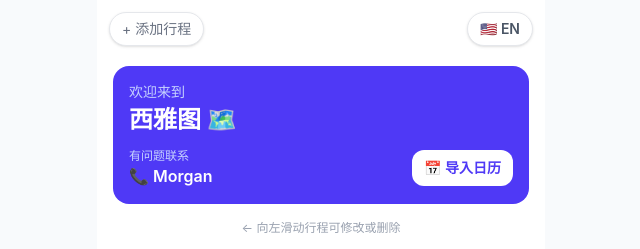
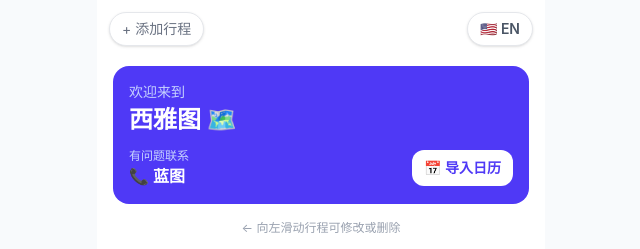
Before and after one commit to mmmorgandata/parentpass, a React (Vite) app: page / in a window 1280 px wide. Shown: the top 249 px of the page, without its empty margins (319-959 px from the left). Built offline with nearby package versions, Linux system fonts and the light colour scheme.

Commit message:
Update daughter name: 蓝图 / Morgan

```diff
--- a/src/data/tripData.js
+++ b/src/data/tripData.js
@@ -1,7 +1,7 @@
 export const defaultTripData = {
   traveler: '爸爸妈妈',
   daughter: {
-    name: 'Morgan',
+    name: '蓝图',
     nameEn: 'Morgan',
     phone: '+1 (206) 941-2779',
     wechat: 'morgan_lan',
```
